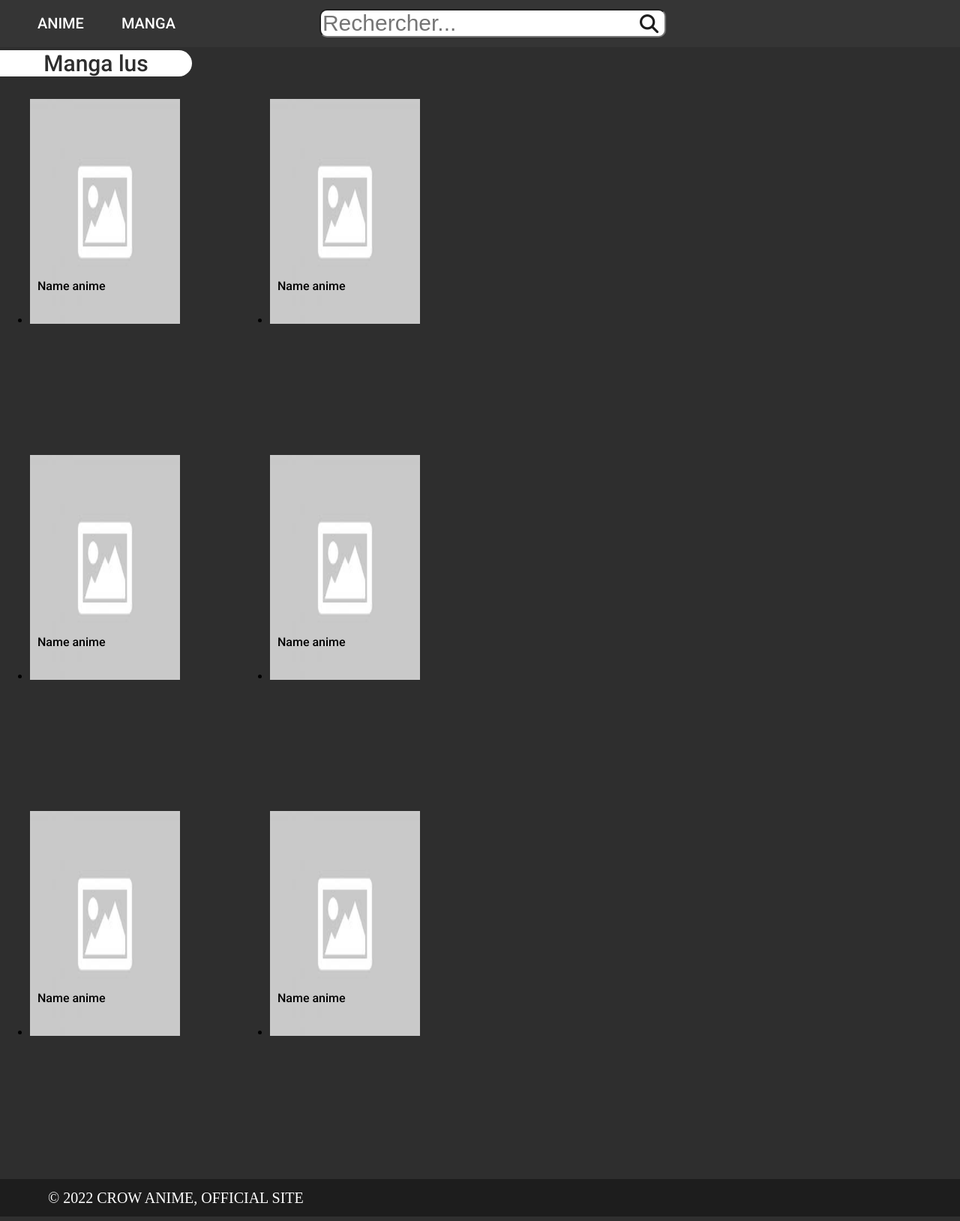
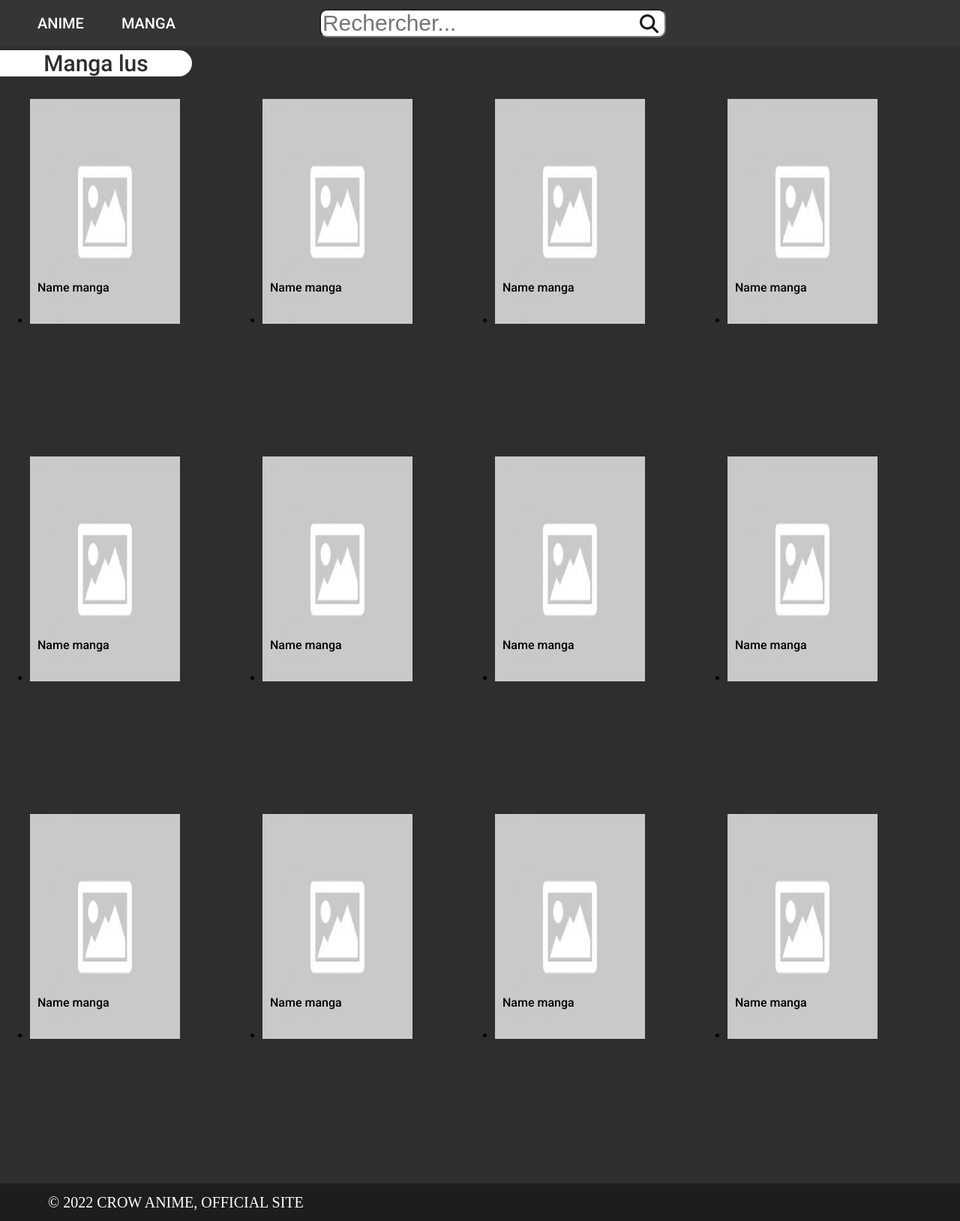
Before and after one commit to Saphyr55/Crow-Anime, a PHP site: page /Matthieu/profilmanga.html in a window 1280 px wide. Shown: the part 63-1692 px from the top of the page at 75% size. Run offline with PHP 8.4, Linux system fonts and the light colour scheme; some libraries are stand-ins or nearby versions; some web fonts are replaced.

Commit message:
modification taille liste + titre onglet + nom sur images

```diff
--- a/Matthieu/profilCSS.css
+++ b/Matthieu/profilCSS.css
@@ -13,7 +13,7 @@ body {
 }
 
 .viewed-anime-img {
-    max-width :  50%;
+    max-width :  100%;
     display: grid;
     grid-template-columns: repeat(auto-fill,minmax(300px, 1fr));
 }
--- a/Matthieu/profilmanga.html
+++ b/Matthieu/profilmanga.html
@@ -6,7 +6,8 @@
     <meta name="viewport" content="width=device-width, initial-scale=1.0">
     <link rel="stylesheet" href="header.css">
     <link rel="stylesheet" href="profilcss.css">
-    <script src="https://kit.fontawesome.com/909d9d481e.js" crossorigin="anonymous"></script>    <title>Document</title>
+    <script src="https://kit.fontawesome.com/909d9d481e.js" crossorigin="anonymous"></script>
+    <title>Crow Anime - Manga List</title>
 </head>
 <body>
     <header id="header">
@@ -52,37 +53,73 @@
                 <li class="anime">
                     <a href="">
                         <img class="anime-img" src="not_found.png" alt="" srcset="">
-                        <p class="name-anime">Name anime</p>
+                        <p class="name-anime">Name manga</p>
                     </a>
                 </li>
                 <li class="anime">
                     <a href="">
                         <img class="anime-img" src="not_found.png" alt="" srcset="">
-                        <p class="name-anime">Name anime</p>
+                        <p class="name-anime">Name manga</p>
                     </a>
                 </li>
                 <li class="anime">
                     <a href="">
                         <img class="anime-img"src="not_found.png" alt="" srcset="">
-                        <p class="name-anime">Name anime</p>
+                        <p class="name-anime">Name manga</p>
                     </a>
                 </li>
                 <li class="anime">
                     <a href="">
                         <img class="anime-img" src="not_found.png" alt="" srcset="">
-                        <p class="name-anime">Name anime</p>
+                        <p class="name-anime">Name manga</p>
                     </a>
                 </li>
                 <li class="anime">
                     <a href="">
                         <img class="anime-img" src="not_found.png" alt="" srcset="">
-                        <p class="name-anime">Name anime</p>
+                        <p class="name-anime">Name manga</p>
                     </a>
                 </li>
                 <li class="anime">
                     <a href="">
                         <img class="anime-img" src="not_found.png" alt="" srcset="">
-                        <p class="name-anime">Name anime</p>
+                        <p class="name-anime">Name manga</p>
+                    </a>
+                </li>
+                <li class="anime">
+                    <a href="">
+                        <img class="anime-img" src="not_found.png" alt="" srcset="">
+                        <p class="name-anime">Name manga</p>
+                    </a>
+                </li>
+                <li class="anime">
+                    <a href="">
+                        <img class="anime-img" src="not_found.png" alt="" srcset="">
+                        <p class="name-anime">Name manga</p>
+                    </a>
+                </li>
+                <li class="anime">
+                    <a href="">
+                        <img class="anime-img" src="not_found.png" alt="" srcset="">
+                        <p class="name-anime">Name manga</p>
+                    </a>
+                </li>
+                <li class="anime">
+                    <a href="">
+                        <img class="anime-img" src="not_found.png" alt="" srcset="">
+                        <p class="name-anime">Name manga</p>
+                    </a>
+                </li>
+                <li class="anime">
+                    <a href="">
+                        <img class="anime-img" src="not_found.png" alt="" srcset="">
+                        <p class="name-anime">Name manga</p>
+                    </a>
+                </li>
+                <li class="anime">
+                    <a href="">
+                        <img class="anime-img" src="not_found.png" alt="" srcset="">
+                        <p class="name-anime">Name manga</p>
                     </a>
                 </li>
             </ul>
```
Also changed, not shown: Matthieu/profilanime.html (+37 -1 lines).
